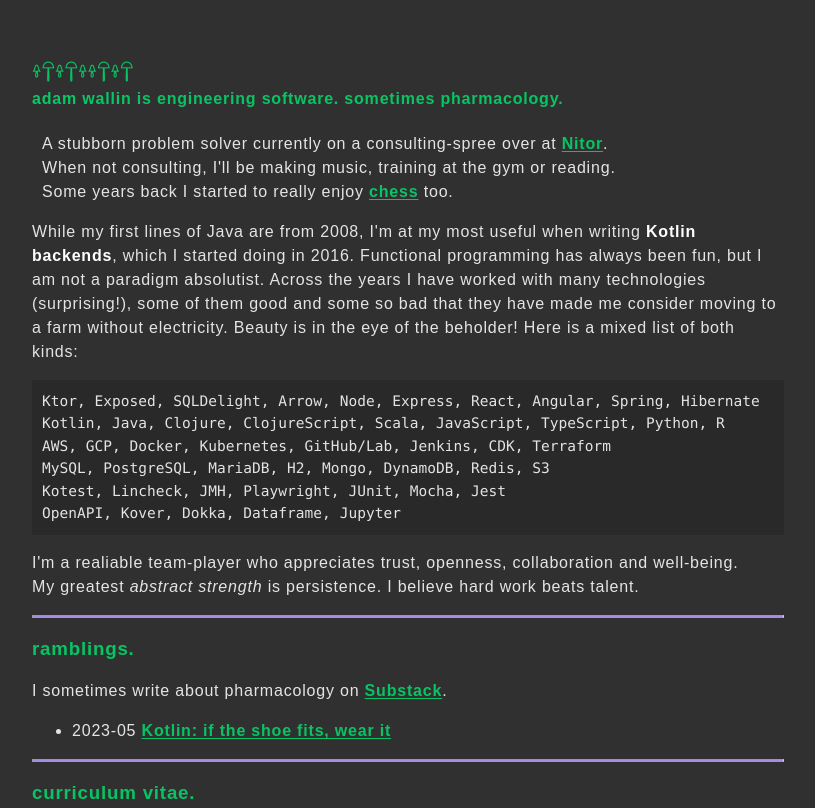
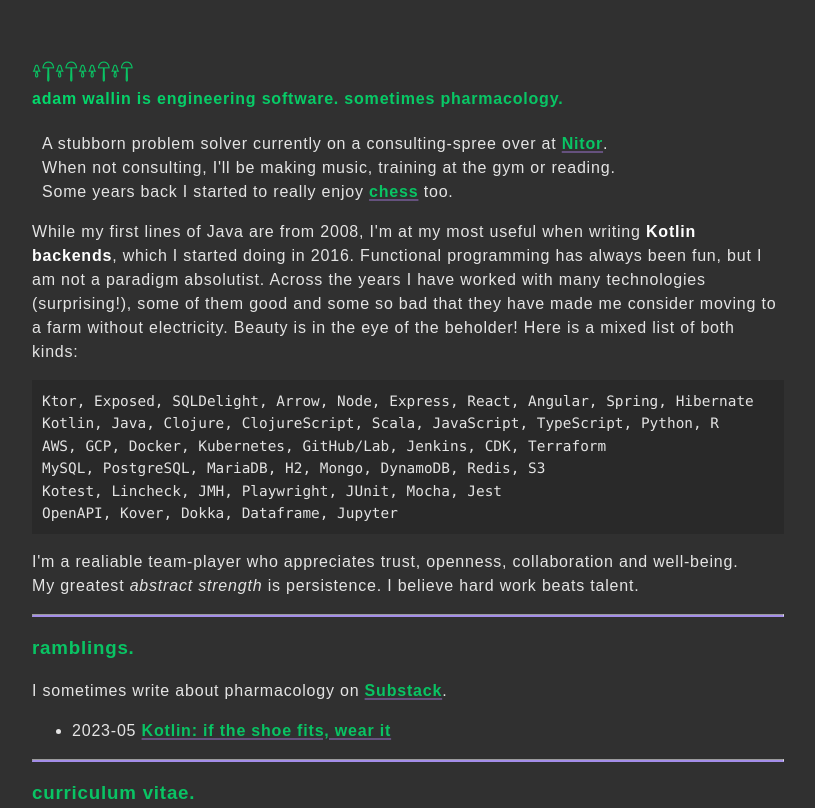
Before and after one commit to organize/korticle, a plain HTML site: page index.html in a window 1280 px wide. Shown: the top 808 px of the page, without its empty margins (232-1047 px from the left). Drawn offline with Linux system fonts and the light colour scheme.

Commit message:
Fix formatting

```diff
--- a/index.html
+++ b/index.html
@@ -1,5 +1,5 @@
 <!DOCTYPE html>
-<html>
+<html lang="EN_GB">
 <head>
     <style>
         body {
@@ -13,7 +13,7 @@ body {
             --font-weight-bold: 600;
             --font-weight-medium: 500;
             --font-weight-light: 400;
-  --font-family: 'Wotfard','Wotfard-fallback',sans-serif;
+            --font-family: 'Wotfard', 'Wotfard-fallback', sans-serif;
             background-color: var(--bg-color);
             color: var(--text-color);
             font-family: var(--font-family);
@@ -28,56 +28,66 @@ body {
             margin: auto;
             -webkit-font-smoothing: antialiased;
         }
+
         .competence-container {
             position: relative;
             background: var(--bg-color-emphasis);
             padding: 10px 14px;
-  font-size: 14.5px;
-  letter-spacing: 0.024px;
+            font-size: 0.9rem;
+            letter-spacing: 0.001rem;
             line-height: calc(1em + 0.5rem);
-  font-family: "JetBrains Mono",SFMono-Regular,Consolas,"Liberation Mono",Menlo,Courier,monospace;
+            font-family: "JetBrains Mono", SFMono-Regular, Consolas, "Liberation Mono", Menlo, Courier, monospace;
         }
+
         .group {
             padding-left: 10px;
         }
+
         .group p {
-  margin-bottom: 0px;
-  margin-top: 0px;
+            margin-bottom: 0;
+            margin-top: 0;
         }
+
         .intro h3 {
-	margin-bottom: 0px;
+            margin-bottom: 0;
         }
+
         .intro h4 {
-	margin-top: 0px;
+            margin-top: 0;
         }
+
         hr {
             border-bottom: 2px solid var(--secondary);
             background: var(--primary);
         }
+
         h1, h2, h3, h4, h5, h6 {
             color: var(--primary);
             font-weight: var(--font-weight-bold);
         }
+
         strong {
             color: var(--text-color-emphasis);
         }
+
         a {
             color: var(--primary);
             font-weight: var(--font-weight-bold);
-  text-decoration-color: var(--secondary-emphasis)
+            text-decoration-color: var(--secondary-emphasis);
             text-decoration-thickness: .125em;
-  text-underline-offset: 1.5px;
+            text-underline-offset: 2px;
         }
+
         ::selection {
             color: var(--text-color-emphasis);
             background: var(--secondary-emphasis);
         }
+
         * {
         }
+
         .animate-character {
             background-image: linear-gradient(290deg, rgba(3, 218, 108, 0.87) 0%, rgb(3 218 108 / 90%) 29%, rgb(3 218 108 / 92%) 67%, rgb(3 218 108) 100%);
-  background-size: auto auto;
-  background-size: 200% auto;
             color: #fff;
             background-clip: text;
             text-fill-color: transparent;
@@ -93,12 +103,14 @@ a {
             }
         }
     </style>
+    <title>big fancy page</title>
 </head>
 <body>
 <div id="header" class="intro">
     <h3 id="forest">𓍊𓋼𓍊𓋼𓍊𓍊𓋼𓍊𓋼</h3>
-		<h4 id="engineering-software-sometimes-pharmacology-">
-			<div class="animate-character">adam wallin</div> is engineering software. sometimes pharmacology.
+    <h4 id="engineering-software" class="animate-character">
+        adam wallin
+        is engineering software. sometimes pharmacology.
     </h4>
 </div>
 
@@ -107,7 +119,11 @@ a {
     <p>When not consulting, I'll be making music, training at the gym or reading.</p>
     <p>Some years back I started to really enjoy <a href="https://lichess.org/">chess</a> too.</p>
 </div>
-<p>While my first lines of Java are from 2008, I&#39;m at my most useful when writing <strong>Kotlin backends</strong>, which I started doing in 2016. Functional programming has always been fun, but I am not a paradigm absolutist. Across the years I have worked with many technologies (surprising!), some of them good and some so bad that they have made me consider moving to a farm without electricity. Beauty is in the eye of the beholder! Here is a mixed list of both kinds:</p>
+<p>While my first lines of Java are from 2008, I&#39;m at my most useful when writing <strong>Kotlin backends</strong>,
+    which I started doing in 2016. Functional programming has always been fun, but I am not a paradigm absolutist.
+    Across the years I have worked with many technologies (surprising!), some of them good and some so bad that they
+    have made me consider moving to a farm without electricity. Beauty is in the eye of the beholder! Here is a mixed
+    list of both kinds:</p>
 <div class="competence-container group" id="competence">
     <p>Ktor, Exposed, SQLDelight, Arrow, Node, Express, React, Angular, Spring, Hibernate</p>
     <p>Kotlin, Java, Clojure, ClojureScript, Scala, JavaScript, TypeScript, Python, R</p>
@@ -125,7 +141,8 @@ a {
 <h3 id="yet-another-list-of-rambling">ramblings.</h3>
 <p>I sometimes write about pharmacology on <a href="https://ilmase.substack.com/">Substack</a>.</p>
 <ul>
-<li>2023-05 <a href="https://organize.github.io/thoughts/java_to_kotlin.html">Kotlin: if the shoe fits, wear it</a></li>
+    <li>2023-05 <a href="https://organize.github.io/thoughts/java_to_kotlin.html">Kotlin: if the shoe fits, wear it</a>
+    </li>
 </ul>
 <hr>
 <h3 id="cv">curriculum vitae.</h3>
@@ -140,23 +157,42 @@ a {
 </ul>
 <p><em>Sitting for extended periods of time</em></p>
 <ul>
-<li><strong>University of Helsinki</strong> 2015 — * <em>comp sci</em><ul>
-<li>Bachelor thesis title — <em>Computational modeling of ligands targeting amino acid neurotransmission</em></li>
-<li>I quickly realized I have little motivation for computer science in an academic context, so I might never graduate</li>
+    <li><strong>University of Helsinki</strong> 2015 — * <em>comp sci</em>
+        <ul>
+            <li>Bachelor thesis title — <em>Computational modeling of ligands targeting amino acid
+                neurotransmission</em></li>
+            <li>I quickly realized I have little motivation for computer science in an academic context, so I might
+                never graduate
+            </li>
         </ul>
     </li>
-<li><strong>Vaskivuoren lukio </strong> 2012 — 2015<ul>
+    <li><strong>Vaskivuoren lukio </strong> 2012 — 2015
+        <ul>
             <li>Applied and was accepted to University of Helsinki at 16 through the first Java MOOC</li>
-<li>The <a href="https://datatahti.fi/en-info.html">Finnish Olympiad in Informatics</a> thought that was cool and gave me some money for the achievement</li>
+            <li>The <a href="https://datatahti.fi/en-info.html">Finnish Olympiad in Informatics</a> thought that was
+                cool and gave me some money for the achievement
+            </li>
         </ul>
     </li>
 </ul>
 <p><em>Mixed media</em></p>
 <ul>
-<li>I once discovered a vulnerability in <a href="https://www.notion.so/">Notion</a>. Interestingly, the most difficult part of that process was filing US tax forms for the bug bounty.</li>
-<li><a href="https://www.broadinstitute.org/">Broad Institute</a> (a joint MIT and Harvard biomedicine research center) has a database of approved drugs containing their known pharmacological and pharmacodynamic properties. It is used to screen for existing drugs that might have additional uses, like in oncology, for example. I have made contributions to this database, known as the <a href="https://clue.io/repurposing">Drug Repurposing Hub</a>.</li>
-<li>I have produced a gold-certified record. A creative burnout eventually pulled me back to software engineering. Going from a hobby to a career, and then from a career to a hobby once more, has taught me a valuable lesson in work-life balance. I still have a studio and make music occasionally. As a hobby.</li>
-<li>I sent my first invoice for coding at 13. I bought an Xbox and a cutlery holder for my mother. Boy was that exciting! Unfortunately the cutlery holder was kind of ugly and it had to be thrown away soon after. But it's the thought that counts!</li>
+    <li>I once discovered a vulnerability in <a href="https://www.notion.so/">Notion</a>. Interestingly, the most
+        difficult part of that process was filing US tax forms for the bug bounty.
+    </li>
+    <li><a href="https://www.broadinstitute.org/">Broad Institute</a> (a joint MIT and Harvard biomedicine research
+        center) has a database of approved drugs containing their known pharmacological and pharmacodynamic properties.
+        It is used to screen for existing drugs that might have additional uses, like in oncology, for example. I have
+        made contributions to this database, known as the <a href="https://clue.io/repurposing">Drug Repurposing Hub</a>.
+    </li>
+    <li>I have produced a gold-certified record. A creative burnout eventually pulled me back to software engineering.
+        Going from a hobby to a career, and then from a career to a hobby once more, has taught me a valuable lesson in
+        work-life balance. I still have a studio and make music occasionally. As a hobby.
+    </li>
+    <li>I sent my first invoice for coding at 13. I bought an Xbox and a cutlery holder for my mother. Boy was that
+        exciting! Unfortunately the cutlery holder was kind of ugly and it had to be thrown away soon after. But it's
+        the thought that counts!
+    </li>
 </ul>
 <hr>
 <p><a href="https://www.linkedin.com/in/adam-wallin/">LinkedIn</a>
```
Lines whose indentation alone changed are shown as unchanged.
